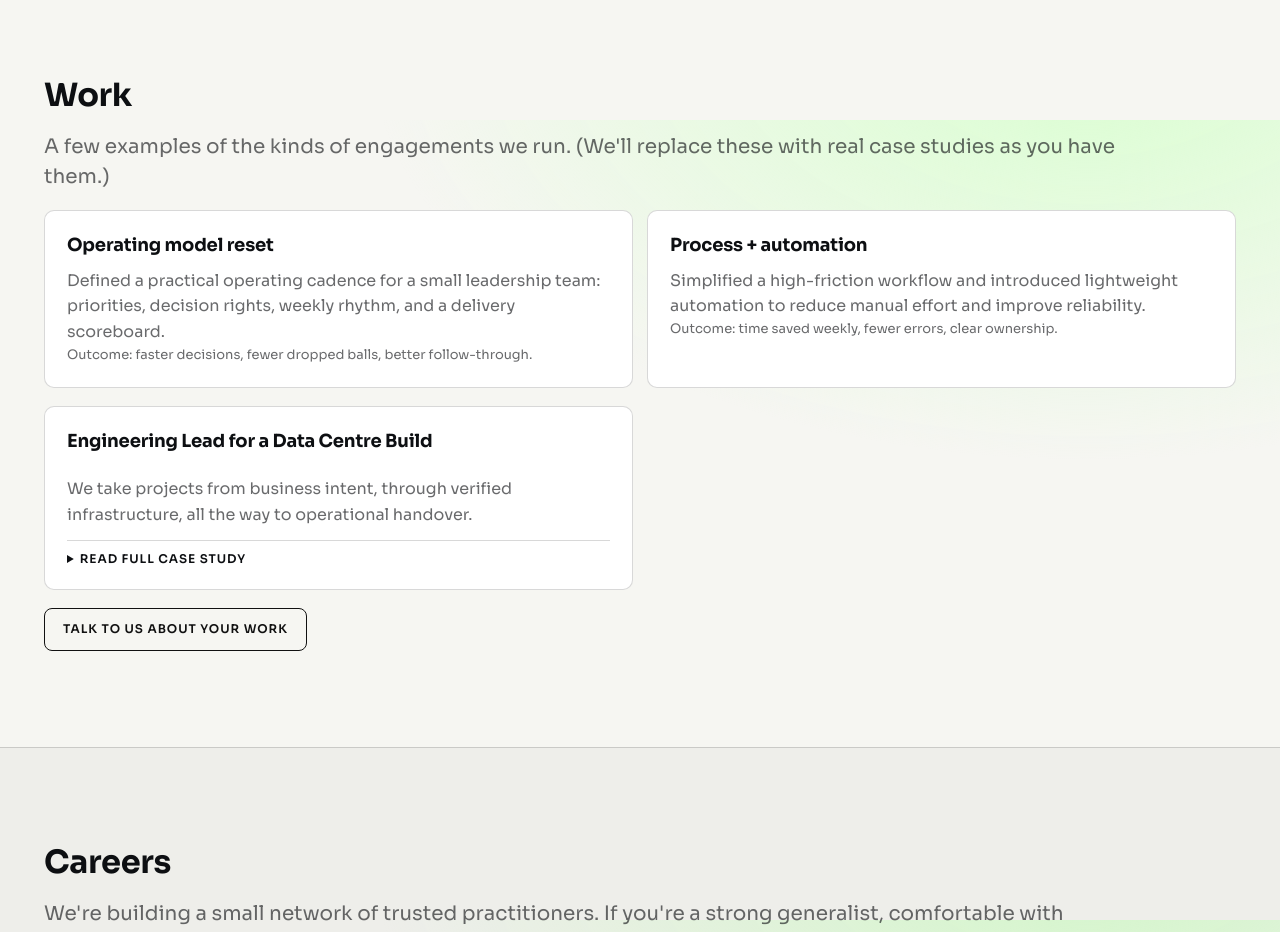
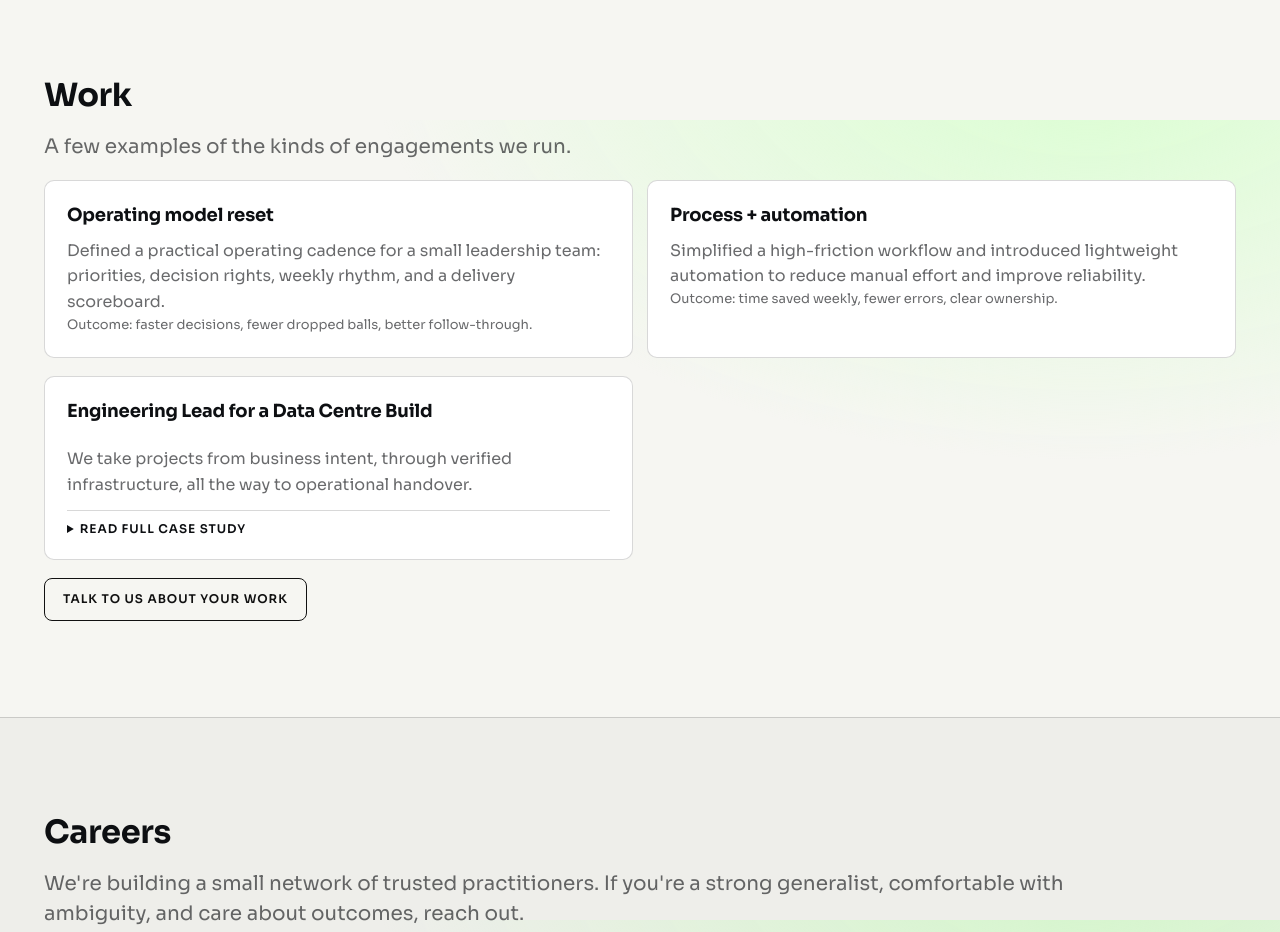
Before and after one commit to zhalday/Website, a website: page index.html in a window 1280 px wide. Shown: the part 2280-3212 px from the top of the page. Drawn offline with nearby package versions, Linux system fonts and the light colour scheme.

Commit message:
Update homepage content

```diff
--- a/index.html
+++ b/index.html
@@ -147,7 +147,7 @@
         <div class="container">
           <h2>Work</h2>
           <p class="sub" style="max-width: 75ch;">
-            A few examples of the kinds of engagements we run. (We'll replace these with real case studies as you have them.)
+            A few examples of the kinds of engagements we run.
           </p>
 
           <div class="cards" style="margin-top: 18px;">
```
